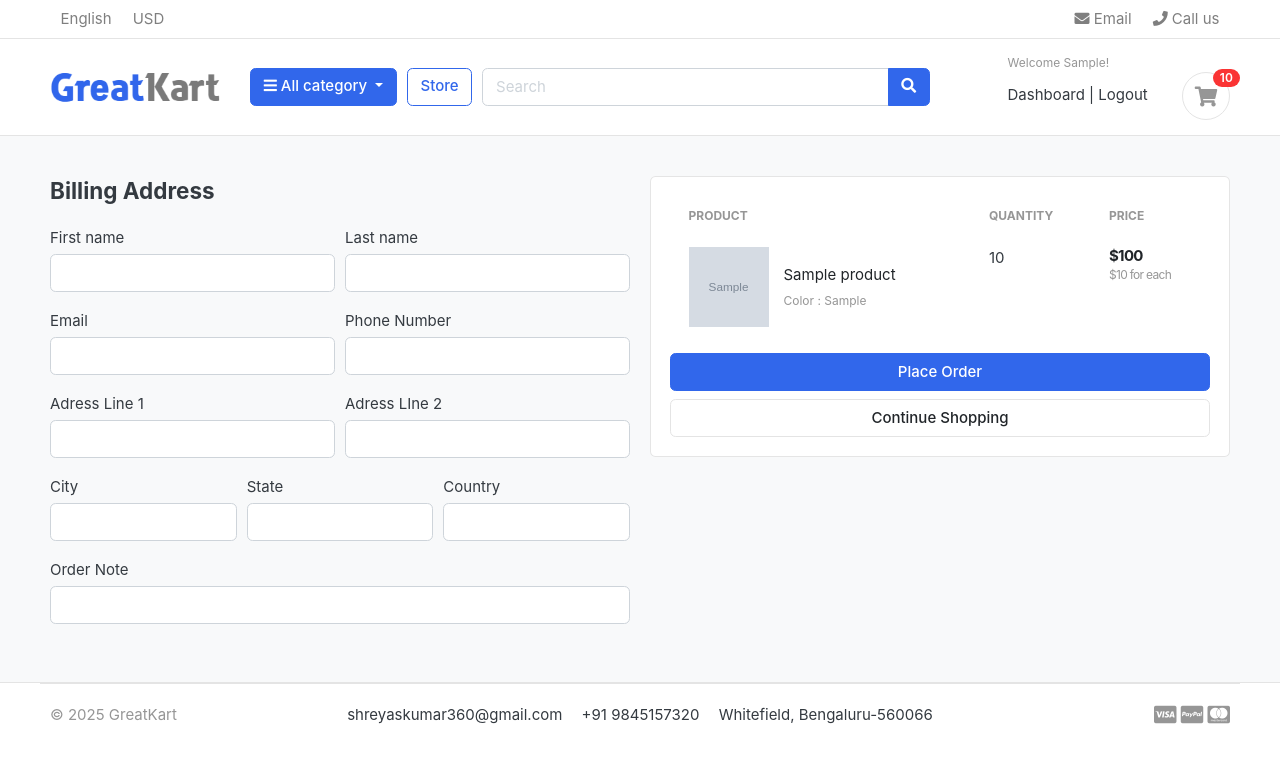
After one commit to ShreyasKumar17/greatkart-django, a Django app: page /cart/checkout/ in a window 1280 px wide. The commit adds this page. Shown: the top 763 px of the page. Run offline with Django 3.2, Linux system fonts and the light colour scheme; a user stored in the database is signed in; tables that the repository leaves empty hold one stand-in row (values such as "Sample post"); grey boxes marked "Sample" are stand-in pictures; some libraries are stand-ins or nearby versions; some web fonts are replaced.

Commit message:
handled cart and checkout page for logged in users

```diff
--- a/carts/context_processors.py
+++ b/carts/context_processors.py
@@ -9,7 +9,10 @@ def counter(request):
     else:
         try:
             cart = Cart.objects.filter(cart_id=_cart_id(request))
-            cart_items = CartItem.objects.all().filter(cart=cart[:1])
+            if request.user.is_authenticated:
+                cart_items = CartItem.objects.all().filter(user=request.user)
+            else:
+                cart_items = CartItem.objects.all().filter(cart=cart[:1])
             for cart_item in cart_items:
                 cart_count += cart_item.quantity
 
--- a/carts/models.py
+++ b/carts/models.py
@@ -1,5 +1,6 @@
 from django.db import models
 
+from accounts.models import Account
 from store.models import Variation, Product
 # Create your models here.
 
@@ -12,11 +13,13 @@ class Cart(models.Model):
 
 
 class CartItem(models.Model):
+    user = models.ForeignKey(Account, on_delete=models.CASCADE, null=True, blank=True)
     product = models.ForeignKey(Product, on_delete=models.CASCADE)
     variations = models.ManyToManyField(Variation, blank=True)
-    cart = models.ForeignKey(Cart, on_delete=models.CASCADE)
+    cart = models.ForeignKey(Cart, on_delete=models.CASCADE, null=True, blank=True)
     quantity = models.IntegerField()
     is_active = models.BooleanField(default=True)
+
 
     def sub_total(self):
         return self.product.price * self.quantity
--- a/carts/urls.py
+++ b/carts/urls.py
@@ -7,4 +7,6 @@ urlpatterns = [
     path('add_cart/<int:product_id>/', views.add_cart, name='add_cart'),
     path('remove_cart/<int:product_id>/<int:cart_item_id>/', views.remove_cart, name='remove_cart'),
     path('remove_cart_item/<int:product_id>/<int:cart_item_id>/', views.remove_cart_item, name='remove_cart_item'),
+
+    path('checkout/', views.checkout, name='checkout'),
 ]
--- a/carts/views.py
+++ b/carts/views.py
@@ -1,10 +1,9 @@
-
-
+from pickle import loads
 from django.http import HttpResponse
 from django.shortcuts import redirect, render, get_object_or_404
 from store.models import Product, Variation
 from .models import Cart, CartItem
-
+from django.contrib.auth.decorators import login_required
 
 def _cart_id(request):
     cart = request.session.session_key
@@ -13,107 +12,175 @@ def _cart_id(request):
     return cart
 
 def add_cart(request, product_id):
+    current_user = request.user
     product = Product.objects.get(id=product_id)  # get the product
-    product_variations = []
-     # get the product variations
-    if request.method == 'POST':
-        for item in request.POST:
-            key = item
-            value = request.POST[key]
+    if current_user.is_authenticated:   # if user is authentictated
+        product_variations = []
+        if request.method == 'POST':
+            for item in request.POST:
+                key = item
+                value = request.POST[key]
 
-            try:
-                variation = Variation.objects.get(product=product, variation_category__iexact=key, variation_value__iexact=value)
-                product_variations.append(variation)
-            except:
-                pass
+                try:
+                    variation = Variation.objects.get(product=product, variation_category__iexact=key, variation_value__iexact=value)
+                    product_variations.append(variation)
+                except:
+                    pass
+
+        is_cart_item_exists = CartItem.objects.filter(product=product, user=current_user).exists()
+        if is_cart_item_exists:
+            cart_item = CartItem.objects.filter(product=product, user=current_user)
+            ex_var_list = []
+            id = []
+            for item in cart_item:
+                existing_variation = item.variations.all()
+                ex_var_list.append(list(existing_variation))
+                id.append(item.id)
+
+            if product_variations in ex_var_list:
+                index = ex_var_list.index(product_variations)
+                item_id = id[index]
+                item = CartItem.objects.get(product=product, id=item_id)
+                item.quantity += 1
+                item.save()
+            else:
+                item = CartItem.objects.create(
+                    product=product,
+                    quantity=1,
+                    user=current_user,
+                )
+                if len(product_variations) > 0:
+                    item.variations.clear()
+                    item.variations.add(*product_variations)
+                item.save()
+        else:
+            cart_item = CartItem.objects.create(
+                product=product,
+                quantity=1,
+                user=current_user,
+            )
+            if len(product_variations) > 0:
+                cart_item.variations.clear()
+                cart_item.variations.add(*product_variations)
+            cart_item.save()
+        return redirect('cart')
+
+    else:    # if user is not authenticated
+        product_variations = []
+        # get the product variations
+        if request.method == 'POST':
+            for item in request.POST:
+                key = item
+                value = request.POST[key]
+
+                try:
+                    variation = Variation.objects.get(product=product, variation_category__iexact=key, variation_value__iexact=value)
+                    product_variations.append(variation)
+                except:
+                    pass
+
+        # get the cart using the cart_id present in the session
+        try:
+            cart = Cart.objects.get(cart_id=_cart_id(request))
+        except Cart.DoesNotExist:
+            cart = Cart.objects.create(cart_id=_cart_id(request))
+            cart.save()
 
 
+        is_cart_item_exists = CartItem.objects.filter(product=product, cart=cart).exists()
+        if is_cart_item_exists:
 
+            cart_item = CartItem.objects.filter(product=product, cart=cart)
+            # existing variations -> database
+            # current variation -> product_variations
+            # item_id -> database
 
+            ex_var_list = []
+            id = []
+            for item in cart_item:
+                existing_variation = item.variations.all()
+                ex_var_list.append(list(existing_variation))
+                id.append(item.id)
 
+            print(ex_var_list)
 
-
-    try:
-        cart = Cart.objects.get(cart_id=_cart_id(request))
-    except Cart.DoesNotExist:
-        cart = Cart.objects.create(cart_id=_cart_id(request))
-        cart.save()
-
-
-    is_cart_item_exists = CartItem.objects.filter(product=product, cart=cart).exists()
-    if is_cart_item_exists:
-        cart_item = CartItem.objects.filter(product=product, cart=cart)
-        # existing variations -> database
-        # current variation -> product_variations
-        # item_id -> database
-
-        ex_var_list = []
-        id = []
-        for item in cart_item:
-            existing_variation = item.variations.all()
-            ex_var_list.append(list(existing_variation))
-            id.append(item.id)
-
-        print(ex_var_list)
-
-        if product_variations in ex_var_list:
-            # increase the cart item quantity
-            index = ex_var_list.index(product_variations)
-            item_id = id[index]
-            item = CartItem.objects.get(product=product, id=item_id)
-            item.quantity += 1
-            item.save()
+            if product_variations in ex_var_list:
+                # increase the cart item quantity
+                index = ex_var_list.index(product_variations)
+                item_id = id[index]
+                item = CartItem.objects.get(product=product, id=item_id)
+                item.quantity += 1
+                item.save()
+            else:
+                item = CartItem.objects.create(
+                    product=product,
+                    quantity=1,
+                    cart=cart,
+                )
+                if len(product_variations) > 0:
+                    item.variations.clear()
+                    item.variations.add(*product_variations)
+                item.save()
         else:
-            item = CartItem.objects.create(
+            cart_item = CartItem.objects.create(
                 product=product,
                 quantity=1,
                 cart=cart,
             )
             if len(product_variations) > 0:
-                item.variations.clear()
-                item.variations.add(*product_variations)
-            item.save()
-    else:
-        cart_item = CartItem.objects.create(
-            product=product,
-            quantity=1,
-            cart=cart,
-        )
-        if len(product_variations) > 0:
-            cart_item.variations.clear()
-            cart_item.variations.add(*product_variations)
-        cart_item.save()
-    return redirect('cart')
+                cart_item.variations.clear()
+                cart_item.variations.add(*product_variations)
+            cart_item.save()
+        return redirect('cart')
 
 
 
 def remove_cart(request, product_id, cart_item_id):
-    cart = Cart.objects.get(cart_id=_cart_id(request))
     product = get_object_or_404(Product, id=product_id)
+
     try:
-        cart_item = CartItem.objects.get(product=product, cart=cart, id=cart_item_id)
+        if request.user.is_authenticated:
+            cart_item = CartItem.objects.get(product=product, user=request.user, id=cart_item_id)
+        else:
+            cart = Cart.objects.get(cart_id=_cart_id(request))
+            cart_item = CartItem.objects.get(product=product, cart=cart, id=cart_item_id)
+
         if cart_item.quantity > 1:
             cart_item.quantity -= 1
             cart_item.save()
         else:
             cart_item.delete()
-    except:
+    except CartItem.DoesNotExist:
         pass
+
     return redirect('cart')
 
 
+
 def remove_cart_item(request, product_id, cart_item_id):
-    cart = Cart.objects.get(cart_id=_cart_id(request))
+
     product = get_object_or_404(Product, id=product_id)
-    cart_item = CartItem.objects.get(product=product, cart=cart, id=cart_item_id)
+    try:
+        if request.user.is_authenticated:
+            cart_item = CartItem.objects.get(product=product, user=request.user, id=cart_item_id)
+        else:
+            cart = Cart.objects.get(cart_id=_cart_id(request))
+            cart_item = CartItem.objects.get(product=product, cart=cart, id=cart_item_id)
+    except:
+        pass
     cart_item.delete()
     return redirect('cart')
 
 
 def cart(request, total=0, quantity=0, cart_items=None):
+    tax=0
+    grand_total=0
     try:
-        cart = Cart.objects.get(cart_id=_cart_id(request))
-        cart_items = CartItem.objects.filter(cart=cart, is_active=True)
+        if request.user.is_authenticated:
+            cart_items = CartItem.objects.filter(user=request.user, is_active=True)
+        else:
+            cart = Cart.objects.get(cart_id=_cart_id(request))
+            cart_items = CartItem.objects.filter(cart=cart, is_active=True)
         for cart_item in cart_items:
             total += (cart_item.product.price * cart_item.quantity)
             quantity += cart_item.quantity
@@ -130,3 +197,60 @@ def cart(request, total=0, quantity=0, cart_items=None):
         'grand_total': grand_total,
     }
     return render(request, 'store/cart.html', context)
+
+
+@login_required(login_url='login')
+def checkout(request, total=0, quantity=0, cart_items=None):
+    try:
+        tax=0
+        grand_total=0
+        if request.user.is_authenticated:
+            cart_items = CartItem.objects.filter(user=request.user, is_active=True)
+        else:
+            cart = Cart.objects.get(cart_id=_cart_id(request))
+            cart_items = CartItem.objects.filter(cart=cart, is_active=True)
+        for cart_item in cart_items:
+            total += (cart_item.product.price * cart_item.quantity)
+            quantity += cart_item.quantity
+        tax= (5 * total)/100
+        grand_total= total + tax
+    except Cart.DoesNotExist:
+        cart_items=[]  # just ignore
+        tax = 0
+        grand_total = 0
+
+    context = {
+        'total': total,
+        'quantity': quantity,
+        'cart_items': cart_items,
+        'tax': tax,
+        'grand_total': grand_total,
+    }
+    return render(request, 'store/checkout.html', context)
+
+# @login_required(login_url='login')
+# def checkout(request, total=0, quantity=0, cart_items=None):
+#     try:
+#         cart = Cart.objects.get(cart_id=_cart_id(request))
+#         cart_items = CartItem.objects.filter(cart=cart, is_active=True)
+#         total = 0
+#         quantity = 0
+#         for cart_item in cart_items:
+#             total += (cart_item.product.price * cart_item.quantity)
+#             quantity += cart_item.quantity
+#         tax = (5 * total) / 100
+#         grand_total = total + tax
+#     except Cart.DoesNotExist:
+#         cart_items = []  # just ignore
+#         total = 0
+#         quantity = 0
+#         tax = 0
+#         grand_total = 0
+#     context = {
+#         'total': total,
+#         'quantity': quantity,
+#         'cart_items': cart_items,
+#         'tax': tax,
+#         'grand_total': grand_total,
+#     }
+#     return render(request, 'store/checkout.html', context)
--- a/templates/store/cart.html
+++ b/templates/store/cart.html
@@ -104,7 +104,7 @@
                 <p class="text-center mb-3">
                     <img src="{% static '/images/misc/payments.png' %}" height="26">
                 </p>
-                <a href="./place-order.html" class="btn btn-primary btn-block"> Checkout </a>
+                <a href="{% url 'checkout' %}" class="btn btn-primary btn-block"> Checkout </a>
                 <a href="{% url 'store' %}" class="btn btn-light btn-block">Continue Shopping</a>
             </div> <!-- card-body.// -->
             </div> <!-- card.// -->
--- /dev/null
+++ b/templates/store/checkout.html
@@ -0,0 +1,136 @@
+{% extends "base.html" %}
+{% load static %}
+
+{% block content %}
+
+<section class="section-content padding-y bg">
+    <div class="container">
+
+    <!-- ============================ COMPONENT 1 ================================= -->
+<form action ="" method="POST">
+    {% csrf_token %}
+
+    <div class="row">
+        <!-- Left side is now empty -->
+        <aside class="col-lg-6">
+            <h4 class = "card-title mb-4">Billing Address</h4>
+
+                <div class="form-row">
+                    <div class="col form-group">
+                        <label>First name</label>
+                        <input type="text" class="form-control" placeholder="" required>
+                    </div> <!-- form-group end.// -->
+                    <div class="col form-group">
+                        <label>Last name</label>
+                        <input type="text" class="form-control" placeholder="" required>
+                    </div> <!-- form-group end.// -->
+                </div> <!-- form-row end.// -->
+                <div class="form-row">
+                    <div class="col form-group">
+                        <label>Email</label>
+                        <input type="text" class="form-control" placeholder="" required>
+                    </div> <!-- form-group end.// -->
+                    <div class="col form-group">
+                        <label>Phone Number</label>
+                        <input type="text" class="form-control" placeholder="" required>
+                    </div> <!-- form-group end.// -->
+                </div> <!-- form-row end.// -->
+                <div class="form-row">
+                    <div class="col form-group">
+                        <label>Adress Line 1</label>
+                        <input type="text" class="form-control" placeholder="" required>
+                    </div> <!-- form-group end.// -->
+                    <div class="col form-group">
+                        <label>Adress LIne 2</label>
+                        <input type="text" class="form-control" placeholder="" required>
+                    </div> <!-- form-group end.// -->
+                </div> <!-- form-row end.// -->
+                <div class="form-row">
+                    <div class="col form-group">
+                        <label>City</label>
+                        <input type="text" class="form-control" placeholder="" required>
+                    </div> <!-- form-group end.// -->
+                    <div class="col form-group">
+                        <label>State</label>
+                        <input type="text" class="form-control" placeholder="" required>
+                    </div> <!-- form-group end.// -->
+                    <div class="col form-group">
+                        <label>Country</label>
+                        <input type="text" class="form-control" placeholder="" required>
+                    </div> <!-- form-group end.// -->
+                </div> <!-- form-row end.// -->
+                <div class="form-group">
+                    <label>Order Note</label>
+                    <input type="text" class="form-control" placeholder="" >
+
+        </aside> <!-- col.// -->
+
+        <!-- Right side: Cart table + buttons -->
+        <aside class="col-lg-6">
+            <div class="card">
+                <div class="card-body">
+
+                    <!-- Cart table moved here -->
+                    <table class="table table-borderless table-shopping-cart">
+                        <thead class="text-muted">
+                            <tr class="small text-uppercase">
+                                <th scope="col">Product</th>
+                                <th scope="col" width="120">Quantity</th>
+                                <th scope="col" width="120">Price</th>
+
+                            </tr>
+                        </thead>
+                        <tbody>
+                            {% for cart_item in cart_items %}
+                            <tr>
+                                <td>
+                                    <figure class="itemside align-items-center">
+                                        <div class="aside"><img src="{{ cart_item.product.images.url }}" class="img-sm"></div>
+                                        <figcaption class="info">
+                                            <a href="{{ cart_item.product.get_url }}" class="title text-dark">{{ cart_item.product.product_name }}</a>
+                                            <p class="text-muted small">
+                                                {% if cart_item.variations.all %}
+                                                    {% for item in cart_item.variations.all %}
+                                                        {{ item.variation_category | capfirst }} : {{ item.variation_value | capfirst }} <br>
+                                                    {% endfor %}
+                                                {% endif %}
+                                            </p>
+                                        </figcaption>
+                                    </figure>
+                                </td>
+                                <td>
+                                    <label for=""> {{ cart_item.quantity }} </label>
+                                </td>
+                                <td>
+                                    <div class="price-wrap">
+                                        <var class="price">${{ cart_item.sub_total }}</var>
+                                        <small class="text-muted"> ${{ cart_item.product.price }} for each </small>
+                                    </div>
+                                </td>
+
+                            </tr>
+                            {% endfor %}
+                        </tbody>
+                    </table>
+
+                    <!-- End table -->
+
+                    <!-- Buttons -->
+
+                    <button type="submit" name="submit" class="btn btn-primary btn-block"> Place Order </button>
+                    <a href="{% url 'store' %}" class="btn btn-light btn-block">Continue Shopping</a>
+
+                </div> <!-- card-body.// -->
+            </div> <!-- card.// -->
+        </aside> <!-- col.// -->
+    </div> <!-- row.// -->
+</form>
+
+
+    <!-- ============================ COMPONENT 1 END .// ================================= -->
+
+    </div> <!-- container .//  -->
+</section>
+<!-- ========================= SECTION CONTENT END// ========================= -->
+
+{% endblock %}
```
Also changed, not shown: accounts/views.py (+50 -1 lines), accounts/migrations/0005_auto_20250918_2306.py (added), carts/migrations/0003_cartitem_user.py (added), carts/migrations/0004_auto_20250919_0056.py (added), carts/migrations/0005_auto_20250919_0058.py (added).
